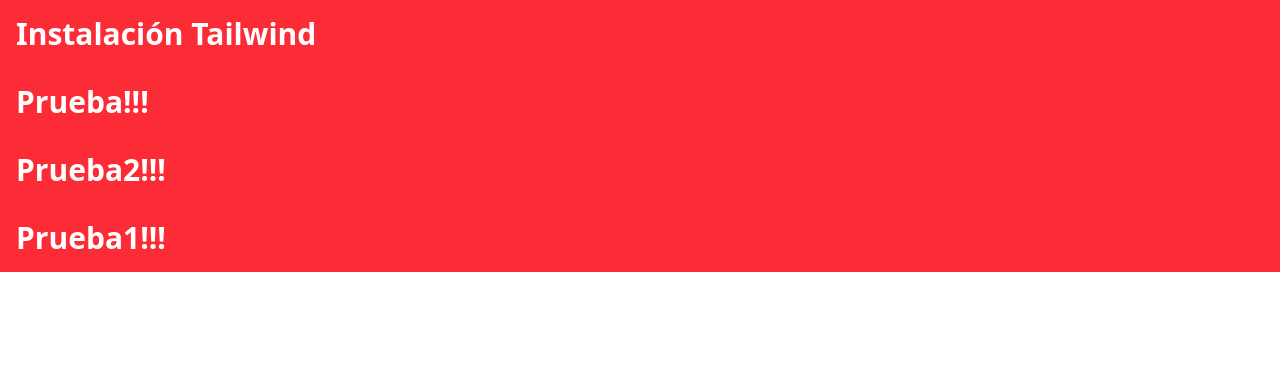
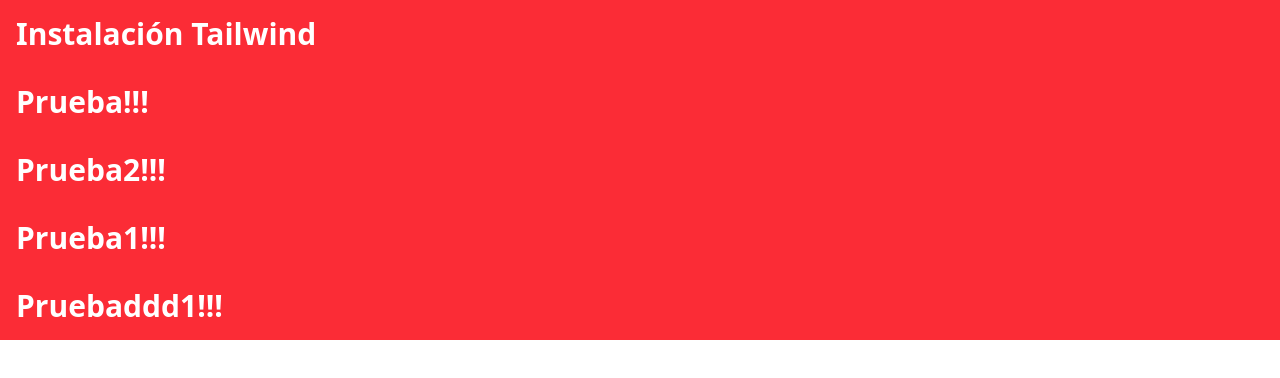
Before and after one commit to allancalero/siteAMT, a website: page index.html in a window 1280 px wide. Drawn offline with Linux system fonts and the light colour scheme.

Commit message:
Update index.html
h2 pruebadd11

```diff
--- a/index.html
+++ b/index.html
@@ -25,5 +25,10 @@
         Prueba1!!!
     </h2>
 
+    <h2 class="text-3xl font-bold bg-red-500 text-white p-4">
+        Pruebaddd1!!!
+    </h2>
+
+
 </body>
 </html>
```
